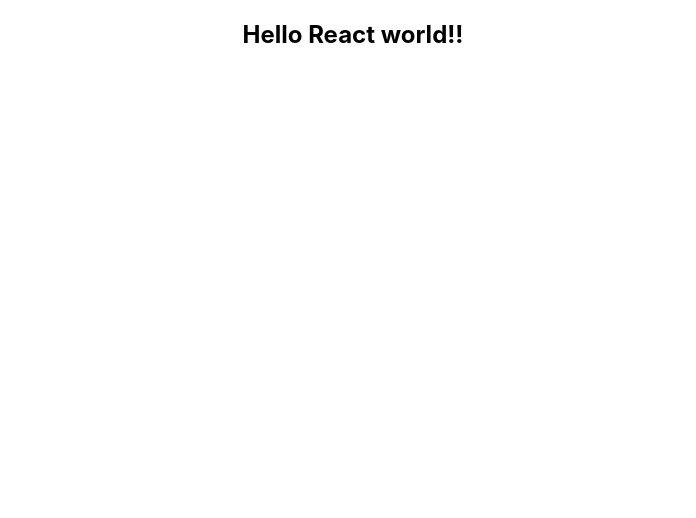
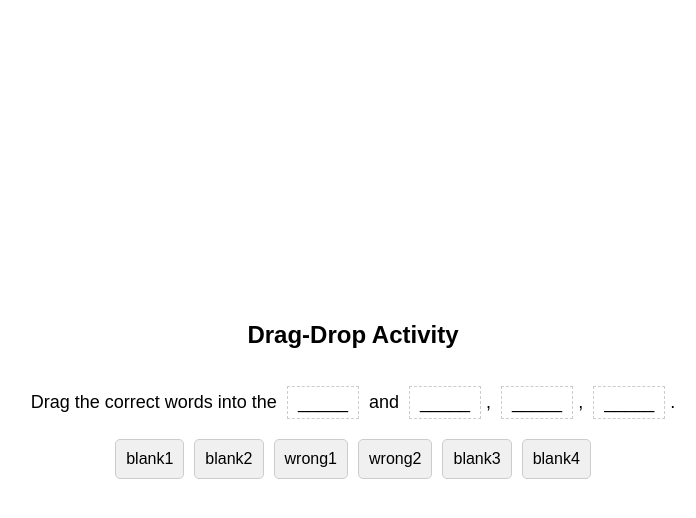
Before and after one commit to eayan/eu_elearning, a React (Create React App) app: page /drag-drop in a window 1280 px wide. Shown: the top 518 px of the page, without its empty margins (287-983 px from the left). Built offline with nearby package versions, Linux system fonts and the light colour scheme.

Commit message:
activities were created: cloze test, multiple choice and drag-drop

```diff
--- a/package.json
+++ b/package.json
@@ -8,6 +8,7 @@
     "@testing-library/user-event": "^13.5.0",
     "react": "^18.3.1",
     "react-dom": "^18.3.1",
+    "react-router-dom": "^6.25.1",
     "react-scripts": "5.0.1",
     "web-vitals": "^2.1.4"
   },
--- a/src/App.css
+++ b/src/App.css
@@ -1,5 +1,52 @@
+/* src/App.css */
 .App {
+  display: flex;
+  flex-direction: column;
+  align-items: center;
+  justify-content: center;
   text-align: center;
+  font-family: Arial, sans-serif;
+  height: 100vh;
+}
+/*
+textarea {
+  margin: 20px 0;
+  padding: 10px;
+  font-size: 16px;
+}
+
+button {
+  padding: 10px 20px;
+  font-size: 16px;
+  cursor: pointer;
+}
+
+.main-page {
+  display: flex;
+  flex-direction: column;
+  align-items: center;
+  justify-content: center;
+  height: 100vh;
+  text-align: center;
+}
+
+.main-page ul {
+  list-style-type: none;
+  padding: 0;
+}
+
+.main-page li {
+  margin: 10px 0;
+}
+
+.main-page a {
+  text-decoration: none;
+  color: #007bff;
+  font-size: 18px;
+}
+
+.main-page a:hover {
+  text-decoration: underline;
 }
 
 .App-logo {
@@ -35,4 +82,4 @@
   to {
     transform: rotate(360deg);
   }
-}
+} */
--- a/src/App.js
+++ b/src/App.js
@@ -1,11 +1,36 @@
+// src/App.js
+import React, { useState } from 'react';
+import { BrowserRouter as Router, Route, Routes } from 'react-router-dom';
+import MainPage from './MainPage';
+import ClozeTest from './ClozeTest';
+import MultipleChoice from './MultipleChoice';
+import DragDrop from './DragDrop';
 import './App.css';
+import './ClozeTest.css';
+import './MultipleChoice.css';
+import './DragDrop.css';
 
-function App() {
+const App = () => {
   return (
-    <div className="App">
-      <h2> Hello React world!!</h2>
+    <Router>
+      <div className="App">
+        <Routes>
+          <Route path="/" element={<MainPage />} />
+          <Route path="/cloze-test" element={<ClozeTestActivity />} />
+          <Route path="/multiple-choice" element={<MultipleChoice />} />
+          <Route path="/drag-drop" element={<DragDrop />} />
+        </Routes>
+      </div>
+    </Router>
+  );
+};
+
+const ClozeTestActivity = () => {
+  return (
+    <div className="cloze-test-activity">
+      <h2>Cloze Test Activity</h2>
+      <ClozeTest />
     </div>
   );
-}
-
+};
 export default App;
--- /dev/null
+++ b/src/ClozeTest.css
@@ -0,0 +1,36 @@
+/* src/ClozeTest.css */
+.cloze-container {
+    display: flex;
+    flex-direction: column;
+    align-items: center;
+    justify-content: center;
+    padding: 10px;
+  }
+
+  .cloze-text {
+    display: flex;
+    flex-wrap: wrap;
+    justify-content: left;
+    margin-bottom: 40px;
+    font-family: Arial, sans-serif;
+    font-size: 18px;
+    line-height: 1.5;
+    text-align: left;
+    width: 80%;
+  }
+
+  .cloze-text input {
+    margin: 0 10px;
+    padding: 5px;
+    font-size: 16px;
+  }
+
+  .cloze-button {
+    align-self: center;
+  }
+
+  .feedback {
+    margin-top: 20px;
+    font-family: Arial, sans-serif;
+    text-align: center;
+  }
--- /dev/null
+++ b/src/ClozeTest.js
@@ -0,0 +1,63 @@
+// src/ClozeTest.js
+import React, { useState } from 'react';
+import './ClozeTest.css';
+
+const ClozeTest = () => {
+  const defaultText = 'React is a {0} library for building {1} interfaces.';
+  const defaultBlanks = ['JavaScript', 'user'];
+
+  const [answers, setAnswers] = useState(Array(defaultBlanks.length).fill(''));
+  const [checked, setChecked] = useState(false);
+
+  const handleChange = (index, value) => {
+    const newAnswers = [...answers];
+    newAnswers[index] = value;
+    setAnswers(newAnswers);
+  };
+
+  const handleCheckAnswers = () => {
+    setChecked(true);
+  };
+
+  const renderText = () => {
+    const parts = defaultText.split(/\{\d+\}/);
+    return parts.map((part, index) => (
+      <React.Fragment key={index}>
+        {part}
+        {index < defaultBlanks.length && (
+          <input
+            type="text"
+            value={answers[index]}
+            onChange={(e) => handleChange(index, e.target.value)}
+            style={{
+              borderColor: checked && answers[index] !== defaultBlanks[index] ? 'red' : 'black',
+              borderWidth: '1px',
+              borderStyle: 'solid',
+              marginRight: '5px',
+            }}
+          />
+        )}
+      </React.Fragment>
+    ));
+  };
+
+  return (
+    <div className="cloze-container">
+      <p className="cloze-text">{renderText()}</p>
+      <button className="cloze-button" onClick={handleCheckAnswers}>Check Answers</button>
+      {checked && (
+        <div className="feedback">
+          {answers.map((answer, index) => (
+            <p key={index}>
+              {answer === defaultBlanks[index]
+                ? `Answer ${index + 1} is correct!`
+                : `Answer ${index + 1} is incorrect. The correct answer is ${defaultBlanks[index]}`}
+            </p>
+          ))}
+        </div>
+      )}
+    </div>
+  );
+};
+
+export default ClozeTest;
--- /dev/null
+++ b/src/DragDrop.css
@@ -0,0 +1,44 @@
+/* src/DragDrop.css */
+.drag-drop-container {
+    display: flex;
+    flex-direction: column;
+    align-items: center;
+    justify-content: center;
+    padding: 20px;
+    height: 100vh;
+    text-align: center;
+  }
+
+  .drag-drop-text {
+    margin-bottom: 20px;
+    font-size: 18px;
+  }
+
+  .words-container {
+    display: flex;
+    gap: 10px;
+    margin-bottom: 20px;
+  }
+
+  .draggable-word {
+    padding: 10px;
+    background-color: #f0f0f0;
+    border: 1px solid #ccc;
+    border-radius: 5px;
+    cursor: grab;
+  }
+
+  .drop-area {
+    display: inline-block;
+    padding: 5px 10px;
+    margin: 0 5px;
+    border: 1px dashed #ccc;
+    min-width: 50px;
+    background-color: #fff;
+  }
+
+  .feedback {
+    margin-top: 20px;
+    font-size: 18px;
+    color: #007bff;
+  }
--- /dev/null
+++ b/src/DragDrop.js
@@ -0,0 +1,82 @@
+// src/DragDrop.js
+import React, { useState } from 'react';
+import './DragDrop.css';
+
+const DragDrop = () => {
+  const initialText = 'Drag the correct words into the {0} and {1}, {3}, {4}.';
+  const correctWords = ['blank1', 'blank2', 'blank3', 'blank4'];
+  const [draggedWord, setDraggedWord] = useState(null);
+  const [droppedWords, setDroppedWords] = useState(Array(correctWords.length).fill(null));
+  const [isCorrect, setIsCorrect] = useState(Array(correctWords.length).fill(null));
+
+  const handleDragStart = (word) => {
+    setDraggedWord(word);
+  };
+
+  const handleDrop = (e, index) => {
+    e.preventDefault();
+    const newDroppedWords = [...droppedWords];
+    newDroppedWords[index] = draggedWord;
+    setDroppedWords(newDroppedWords);
+
+    const newIsCorrect = [...isCorrect];
+    newIsCorrect[index] = draggedWord === correctWords[index];
+    setIsCorrect(newIsCorrect);
+
+    setDraggedWord(null);
+  };
+
+  const handleDragOver = (e) => {
+    e.preventDefault();
+  };
+
+  const renderText = () => {
+    const parts = initialText.split(/\{\d+\}/);
+    return parts.map((part, index) => (
+
+      <React.Fragment key={index}>
+        {part}
+        {index < correctWords.length && (
+          <span
+            className="drop-area"
+            onDrop={(e) => handleDrop(e, index)}
+            onDragOver={handleDragOver}
+          >
+            {droppedWords[index] ? droppedWords[index] : '_____'}
+          </span>
+        )}
+      </React.Fragment>
+    ));
+  };
+
+  return (
+    <div className="drag-drop-container">
+        <h2>Drag-Drop Activity</h2>
+      <p className="drag-drop-text">{renderText()}</p>
+      <div className="words-container">
+        {['blank1', 'blank2', 'wrong1', 'wrong2', 'blank3', 'blank4'].map((word, index) => (
+          <span
+            key={index}
+            className="draggable-word"
+            draggable
+            onDragStart={() => handleDragStart(word)}
+          >
+            {word}
+          </span>
+        ))}
+      </div>
+      {isCorrect.some((result) => result !== null) && (
+        <div className="feedback">
+          {isCorrect.map((result, index) => (
+            <p key={index}>
+              {result !== null &&
+                (result ? `Word ${index + 1} is correct!` : `Word ${index + 1} is incorrect. Try again.`)}
+            </p>
+          ))}
+        </div>
+      )}
+    </div>
+  );
+};
+
+export default DragDrop;
--- /dev/null
+++ b/src/MainPage.css
@@ -0,0 +1,28 @@
+/* src/MainPage.css */
+.main-page {
+    display: flex;
+    flex-direction: column;
+    align-items: center;
+    justify-content: center;
+    height: 100vh;
+    text-align: center;
+  }
+
+  .main-page ul {
+    list-style-type: none;
+    padding: 0;
+  }
+
+  .main-page li {
+    margin: 10px 0;
+  }
+
+  .main-page a {
+    text-decoration: none;
+    color: #007bff;
+    font-size: 18px;
+  }
+
+  .main-page a:hover {
+    text-decoration: underline;
+  }
--- /dev/null
+++ b/src/MainPage.js
@@ -0,0 +1,26 @@
+// src/MainPage.js
+import React from 'react';
+import { Link } from 'react-router-dom';
+import './MainPage.css';
+
+const MainPage = () => {
+  return (
+    <div className="main-page">
+      <h1>Welcome to the E-Learning Platform</h1>
+        <break></break>
+      <ul>
+        <li>
+          <Link to="/cloze-test">Cloze Test Activity</Link>
+        </li>
+        <li>
+          <Link to="/multiple-choice">Multiple Choice Activity</Link>
+        </li>
+        <li>
+          <Link to="/drag-drop">Drag and Drop Activity</Link>
+        </li>
+      </ul>
+    </div>
+  );
+};
+
+export default MainPage;
--- /dev/null
+++ b/src/MultipleChoice.css
@@ -0,0 +1,10 @@
+/* src/MultipleChoice.css */
+.multiple-choice-container {
+    display: flex;
+    flex-direction: column;
+    align-items: center;
+    justify-content: center;
+    height: 100vh;
+    text-align: center;
+    padding: 20px;
+  }
--- /dev/null
+++ b/src/MultipleChoice.js
@@ -0,0 +1,52 @@
+// src/MultipleChoice.js
+import React, { useState } from 'react';
+import './MultipleChoice.css';
+
+const MultipleChoice = () => {
+    const question = "What is the capital of France?";
+    const options = ["Paris", "London", "Berlin", "Madrid"];
+    const correctAnswer = "Paris";
+
+    const [selectedOption, setSelectedOption] = useState("");
+    const [isCorrect, setIsCorrect] = useState(null);
+
+    const handleOptionChange = (e) => {
+      setSelectedOption(e.target.value);
+    };
+
+    const handleSubmit = () => {
+      setIsCorrect(selectedOption === correctAnswer);
+    };
+
+    return (
+      <div className="multiple-choice-container">
+        <h2>Multiple Choice Activity</h2>
+        <p>{question}</p>
+        <form>
+          {options.map((option, index) => (
+            <div key={index} className="option">
+              <label>
+                <input
+                  type="radio"
+                  value={option}
+                  checked={selectedOption === option}
+                  onChange={handleOptionChange}
+                />
+                {option}
+              </label>
+            </div>
+          ))}
+        </form>
+        <button className="submit-button" onClick={handleSubmit}>
+          Submit
+        </button>
+        {isCorrect !== null && (
+          <div className="feedback">
+            {isCorrect ? "Correct!" : "Incorrect. The correct answer is Paris."}
+          </div>
+        )}
+      </div>
+    );
+  };
+
+  export default MultipleChoice;
```
Also changed, not shown: 1 other file (tests, documents, lock files or other folders).
